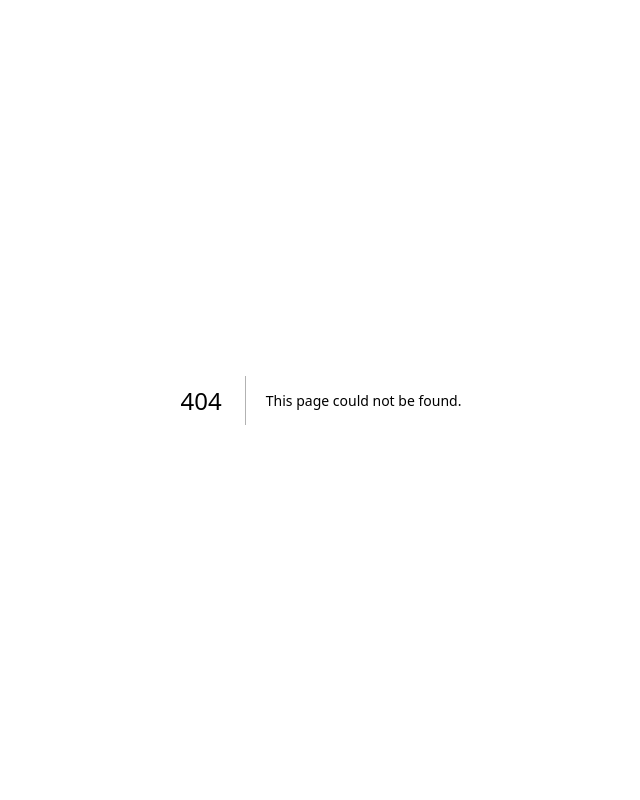
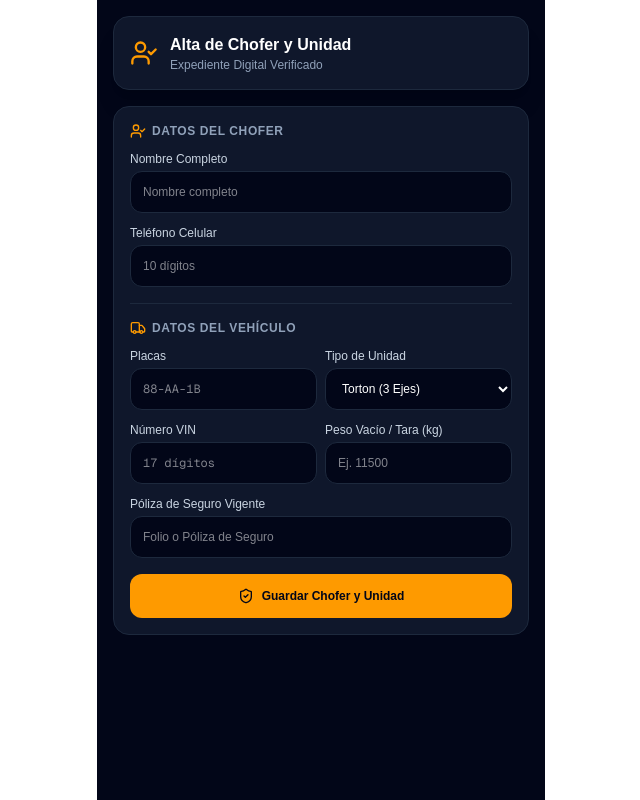
Before and after one commit to donovan-hue/mamalones, a Next.js app: page /registro in a window 1280 px wide. Before the commit this address had no page. Shown: the whole page, without its empty margins (319-959 px from the left). Built offline with nearby package versions, Linux system fonts and the light colour scheme; no server answers.

Commit message:
feat: modulo de registro y validacion de expediente chofer y unidad

```diff
--- /dev/null
+++ b/src/app/registro/page.tsx
@@ -0,0 +1,192 @@
+"use client";
+
+import { useState } from "react";
+import { UserCheck, Truck, ShieldCheck, FileText, Camera, CheckCircle2 } from "lucide-react";
+import { supabase } from "@/lib/supabase";
+
+export default function RegistroValidacionPage() {
+  const [fullName, setFullName] = useState("");
+  const [phone, setPhone] = useState("");
+  const [plates, setPlates] = useState("");
+  const [vehicleType, setVehicleType] = useState("Torton");
+  const [vin, setVin] = useState("");
+  const [policy, setPolicy] = useState("");
+  const [emptyWeight, setEmptyWeight] = useState("");
+  const [loading, setLoading] = useState(false);
+  const [success, setSuccess] = useState(false);
+
+  const handleRegister = async (e: React.FormEvent) => {
+    e.preventDefault();
+    setLoading(true);
+
+    // Registro de prueba en tabla de perfiles y vehículos
+    const { error: profileError } = await supabase.from("profiles").insert([
+      {
+        id: "00000000-0000-0000-0000-000000000000", // UUID de sesión
+        full_name: fullName,
+        phone: phone,
+        role: "driver",
+      },
+    ]);
+
+    const { error: vehicleError } = await supabase.from("vehicles").insert([
+      {
+        carrier_id: "00000000-0000-0000-0000-000000000000",
+        plates: plates,
+        vehicle_type: vehicleType,
+        vin: vin,
+        insurance_policy: policy,
+        empty_weight_kg: parseFloat(emptyWeight) || 12000,
+      },
+    ]);
+
+    setLoading(false);
+    setSuccess(true);
+  };
+
+  return (
+    <div className="min-h-screen bg-slate-950 text-slate-100 p-4 max-w-md mx-auto space-y-4 pb-20">
+      {/* HEADER */}
+      <div className="bg-slate-900 p-4 rounded-2xl border border-slate-800 flex items-center justify-between shadow-xl">
+        <div className="flex items-center gap-3">
+          <UserCheck className="w-7 h-7 text-amber-500" />
+          <div>
+            <h1 className="font-bold text-base text-white">Alta de Chofer y Unidad</h1>
+            <p className="text-xs text-slate-400">Expediente Digital Verificado</p>
+          </div>
+        </div>
+      </div>
+
+      {success ? (
+        <div className="bg-slate-900 border border-slate-800 rounded-2xl p-6 text-center space-y-3">
+          <CheckCircle2 className="w-14 h-14 text-emerald-400 mx-auto" />
+          <h2 className="text-lg font-bold text-white">¡Expediente Aprobado!</h2>
+          <p className="text-xs text-slate-400">
+            Chofer y unidad <strong className="text-amber-400">{plates}</strong> validados correctamente para operar en la plataforma.
+          </p>
+          <button
+            onClick={() => setSuccess(false)}
+            className="text-xs text-amber-400 underline pt-2 inline-block"
+          >
+            Registrar otra unidad
+          </button>
+        </div>
+      ) : (
+        <form onSubmit={handleRegister} className="bg-slate-900 border border-slate-800 rounded-2xl p-4 space-y-4">
+          {/* DATOS DEL OPERADOR */}
+          <div className="space-y-3">
+            <h2 className="text-xs font-bold text-slate-400 uppercase tracking-wider flex items-center gap-1.5">
+              <UserCheck className="w-4 h-4 text-amber-500" /> Datos del Chofer
+            </h2>
+
+            <div>
+              <label className="block text-xs font-medium mb-1 text-slate-300">Nombre Completo</label>
+              <input
+                type="text"
+                required
+                placeholder="Nombre completo"
+                value={fullName}
+                onChange={(e) => setFullName(e.target.value)}
+                className="w-full bg-slate-950 border border-slate-800 rounded-xl p-3 text-xs text-white focus:border-amber-500 focus:outline-none"
+              />
+            </div>
+
+            <div>
+              <label className="block text-xs font-medium mb-1 text-slate-300">Teléfono Celular</label>
+              <input
+                type="tel"
+                required
+                placeholder="10 dígitos"
+                value={phone}
+                onChange={(e) => setPhone(e.target.value)}
+                className="w-full bg-slate-950 border border-slate-800 rounded-xl p-3 text-xs text-white focus:border-amber-500 focus:outline-none"
+              />
+            </div>
+          </div>
+
+          <hr className="border-slate-800" />
+
+          {/* DATOS DE LA UNIDAD */}
+          <div className="space-y-3">
+            <h2 className="text-xs font-bold text-slate-400 uppercase tracking-wider flex items-center gap-1.5">
+              <Truck className="w-4 h-4 text-amber-500" /> Datos del Vehículo
+            </h2>
+
+            <div className="grid grid-cols-2 gap-2">
+              <div>
+                <label className="block text-xs font-medium mb-1 text-slate-300">Placas</label>
+                <input
+                  type="text"
+                  required
+                  placeholder="88-AA-1B"
+                  value={plates}
+                  onChange={(e) => setPlates(e.target.value)}
+                  className="w-full bg-slate-950 border border-slate-800 rounded-xl p-3 text-xs text-white focus:border-amber-500 focus:outline-none font-mono"
+                />
+              </div>
+
+              <div>
+                <label className="block text-xs font-medium mb-1 text-slate-300">Tipo de Unidad</label>
+                <select
+                  value={vehicleType}
+                  onChange={(e) => setVehicleType(e.target.value)}
+                  className="w-full bg-slate-950 border border-slate-800 rounded-xl p-3 text-xs text-white focus:border-amber-500 focus:outline-none"
+                >
+                  <option value="Torton">Torton (3 Ejes)</option>
+                  <option value="Trailer 53ft">Tráiler 53ft</option>
+                  <option value="Rabon">Rabón</option>
+                  <option value="Jaula">Jaula Granelera</option>
+                </select>
+              </div>
+            </div>
+
+            <div className="grid grid-cols-2 gap-2">
+              <div>
+                <label className="block text-xs font-medium mb-1 text-slate-300">Número VIN</label>
+                <input
+                  type="text"
+                  placeholder="17 dígitos"
+                  value={vin}
+                  onChange={(e) => setVin(e.target.value)}
+                  className="w-full bg-slate-950 border border-slate-800 rounded-xl p-3 text-xs text-white focus:border-amber-500 focus:outline-none font-mono"
+                />
+              </div>
+
+              <div>
+                <label className="block text-xs font-medium mb-1 text-slate-300">Peso Vacío / Tara (kg)</label>
+                <input
+                  type="number"
+                  placeholder="Ej. 11500"
+                  value={emptyWeight}
+                  onChange={(e) => setEmptyWeight(e.target.value)}
+                  className="w-full bg-slate-950 border border-slate-800 rounded-xl p-3 text-xs text-white focus:border-amber-500 focus:outline-none"
+                />
+              </div>
+            </div>
+
+            <div>
+              <label className="block text-xs font-medium mb-1 text-slate-300">Póliza de Seguro Vigente</label>
+              <input
+                type="text"
+                required
+                placeholder="Folio o Póliza de Seguro"
+                value={policy}
+                onChange={(e) => setPolicy(e.target.value)}
+                className="w-full bg-slate-950 border border-slate-800 rounded-xl p-3 text-xs text-white focus:border-amber-500 focus:outline-none"
+              />
+            </div>
+          </div>
+
+          <button
+            type="submit"
+            disabled={loading}
+            className="w-full bg-amber-500 hover:bg-amber-600 disabled:opacity-50 text-slate-950 font-bold py-3.5 rounded-xl text-xs transition-colors flex items-center justify-center gap-2 mt-4"
+          >
+            <ShieldCheck className="w-4 h-4" />
+            {loading ? "Validando Expediente..." : "Guardar Chofer y Unidad"}
+          </button>
+        </form>
+      )}
+    </div>
+  );
+}
```
